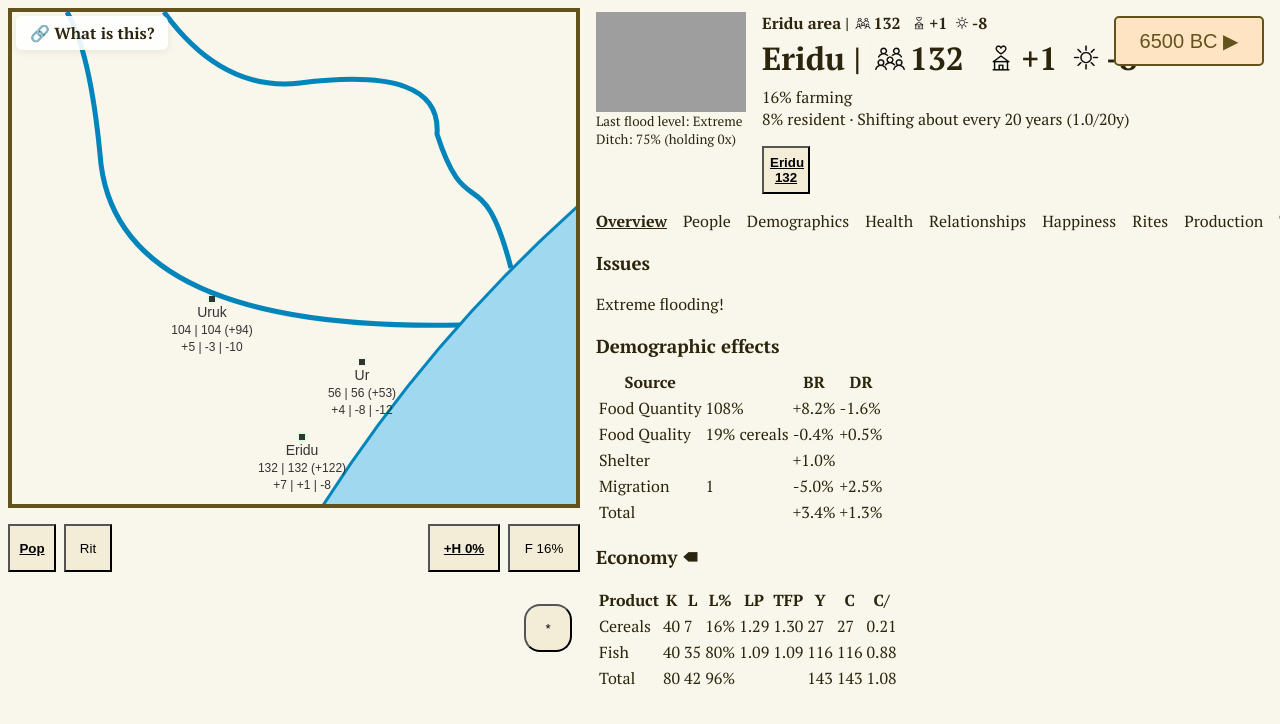
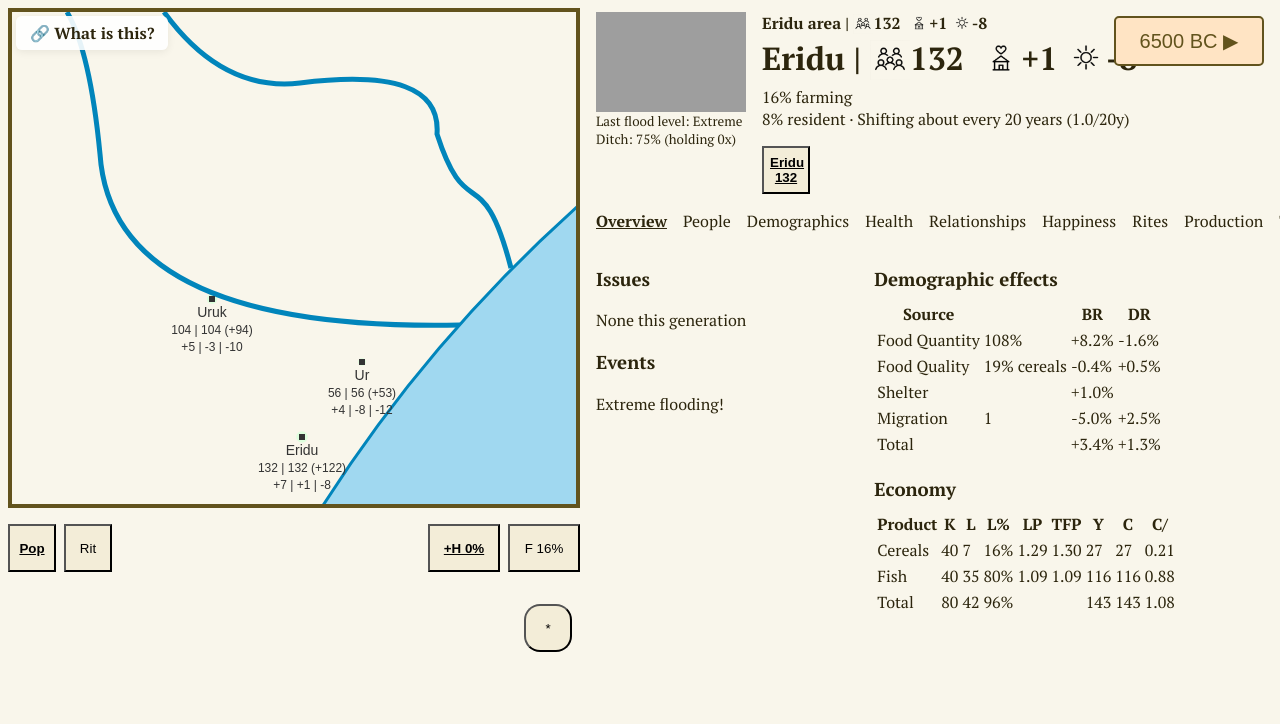
Before and after one commit to dmandelin/world2, a SvelteKit app: page / in a window 1280 px wide. Shown: the top 724 px of the page. Built offline with nearby package versions, Linux system fonts and the light colour scheme; grey boxes are pictures that could not be loaded.

Commit message:
Clarify what's a last-turn event vs a current issue in the overview panel.

```diff
--- a/src/components/overview/SettlementEconomyOverview.svelte
+++ b/src/components/overview/SettlementEconomyOverview.svelte
@@ -7,7 +7,7 @@
 </script>
 
 <div id="top">
-    <h3 style="margin-block-end: 0.5em;">Economy &#x1F834;</h3>
+    <h3 style="margin-block-end: 0.5em;">Economy</h3>
     <table class="basic msm">
         <thead>
             <tr>
--- /dev/null
+++ b/src/components/overview/SettlementEventsOverview.svelte
@@ -0,0 +1,17 @@
+<script lang="ts">
+    import type { SettlementDTO } from "../dtos";
+    import { settlementEvents } from "./componentlib";
+
+	let { settlement }: { settlement: SettlementDTO } = $props();
+    let events = $derived(settlementEvents(settlement));
+
+</script>
+
+<div id="top">
+    <h3>Events</h3>
+    {#each events as event}
+        <div>{event.title}{#if event.details}: {event.details.join(', ')}{/if}</div>
+    {:else}
+        <div>None last generation</div>
+    {/each}
+</div>
--- a/src/components/overview/SettlementOverview.svelte
+++ b/src/components/overview/SettlementOverview.svelte
@@ -1,12 +1,20 @@
 <script lang="ts">
     import type { SettlementDTO } from "../dtos";
     import SettlementEconomyOverview from "./SettlementEconomyOverview.svelte";
+    import SettlementEventsOverview from "./SettlementEventsOverview.svelte";
     import SettlementIssuesOverview from "./SettlementIssuesOverview.svelte";
     import SettlementPopulationOverview from "./SettlementPopulationOverview.svelte";
 
 	let { settlement }: { settlement: SettlementDTO } = $props();
 </script>
 
-<SettlementIssuesOverview settlement={settlement} />
-<SettlementPopulationOverview settlement={settlement} />
-<SettlementEconomyOverview settlement={settlement} />
+<div style="display: flex; gap: 8em;">
+    <div>
+        <SettlementIssuesOverview settlement={settlement} />
+        <SettlementEventsOverview settlement={settlement} />
+    </div>
+    <div>
+        <SettlementPopulationOverview settlement={settlement} />
+        <SettlementEconomyOverview settlement={settlement} />
+    </div>
+</div>
--- a/src/components/overview/componentlib.ts
+++ b/src/components/overview/componentlib.ts
@@ -6,33 +6,42 @@ export type SettlementIssue = {
     details?: string[];
 };
 
-   // include:
-    // - migration interest: any clans considering leaving
-    // - hunger: nutrition below 1.0
-    // - anomie: happiness penalty from population
-    // - depopulation: negative population growth
+export type SettlementEvent = {
+    title: string;
+    details?: string[];
+};
+
+export function settlementEvents(settlement: SettlementDTO): SettlementEvent[] {
+    return settlementChecks(settlement, [
+        checkFlooding,
+    ]);
+}
+
 export function settlementIssues(settlement: SettlementDTO): SettlementIssue[] {
-    const issues: SettlementIssue[] = [];
-
-    const checks = [
-        checkFlooding,
+    return settlementChecks(settlement, [
         checkMigrations,
         checkHunger,
         checkAnomie,
-    ];
+    ]);
+}
+
+type SettlementCheck<T> = (settlement: SettlementDTO) => T | T[] | undefined;
+
+export function settlementChecks<T>(settlement: SettlementDTO, checks: SettlementCheck<T>[]): T[] {
+    const items: T[] = [];
 
     for (const check of checks) {
-        const issueOrIssues = check(settlement);
-        if (issueOrIssues) {
-            if (Array.isArray(issueOrIssues)) {
-                issues.push(...issueOrIssues);
+        const itemOrItems = check(settlement);
+        if (itemOrItems) {
+            if (Array.isArray(itemOrItems)) {
+                items.push(...itemOrItems);
             } else {
-                issues.push(issueOrIssues);
+                items.push(itemOrItems);
             }
         }
     }
 
-    return issues;
+    return items;
 }
 
 function checkFlooding(settlement: SettlementDTO): SettlementIssue | undefined {
```
Also changed, not shown: src/model/plans/backlog.md (+2 -0 lines).
